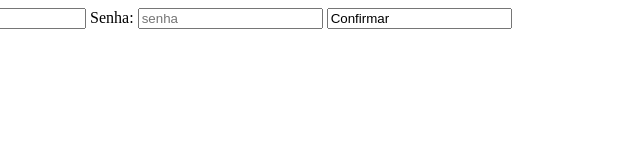
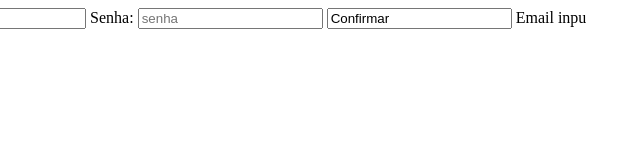
Before and after one commit to KKnnss/teste, a plain HTML site: page index.html in a window 1280 px wide. Shown: the full height of the page, 166-806 px from the left. Drawn offline with Linux system fonts and the light colour scheme.

Commit message:
label email

```diff
--- a/index.html
+++ b/index.html
@@ -17,6 +17,9 @@
         <input type="password" name="senha" id="senha" placeholder="senha"  >
         <input type="submito" value="Confirmar">
 
+        <label for="email">Email</label>
+        inpu
+
     </form>
 
 </body>
```
